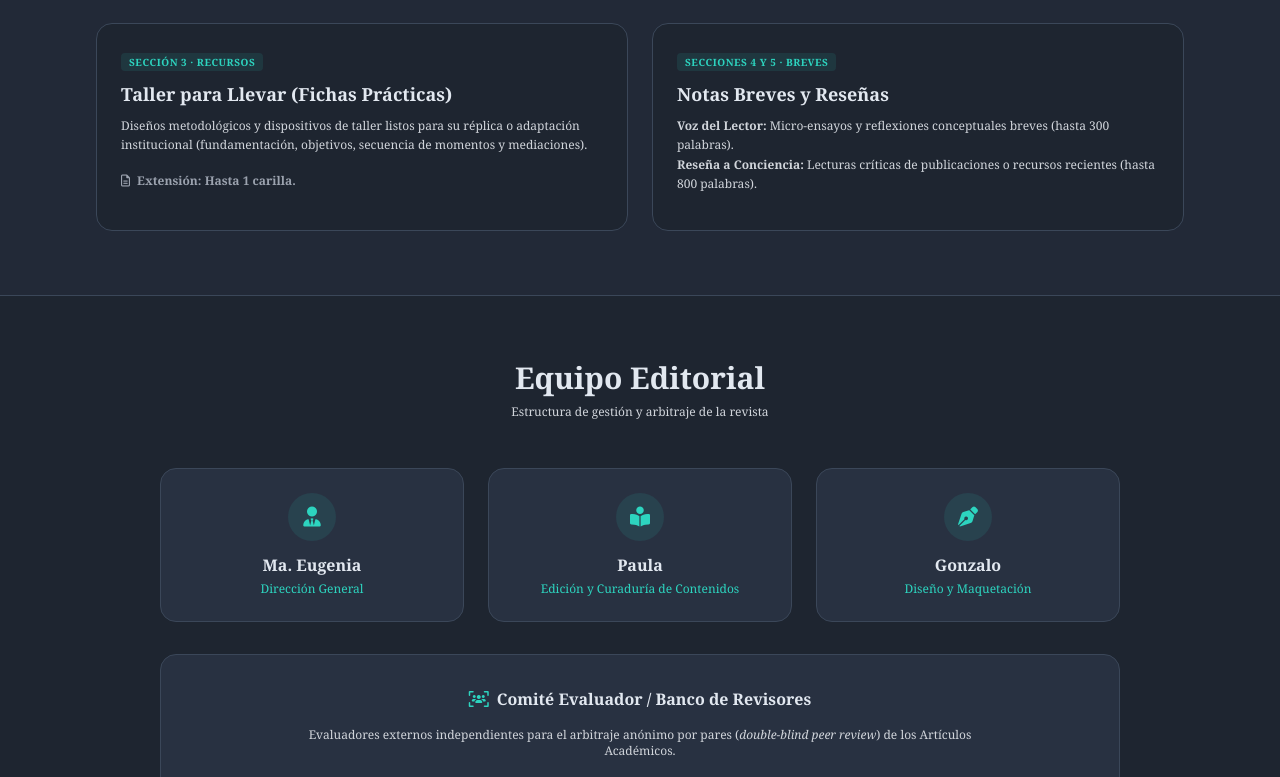
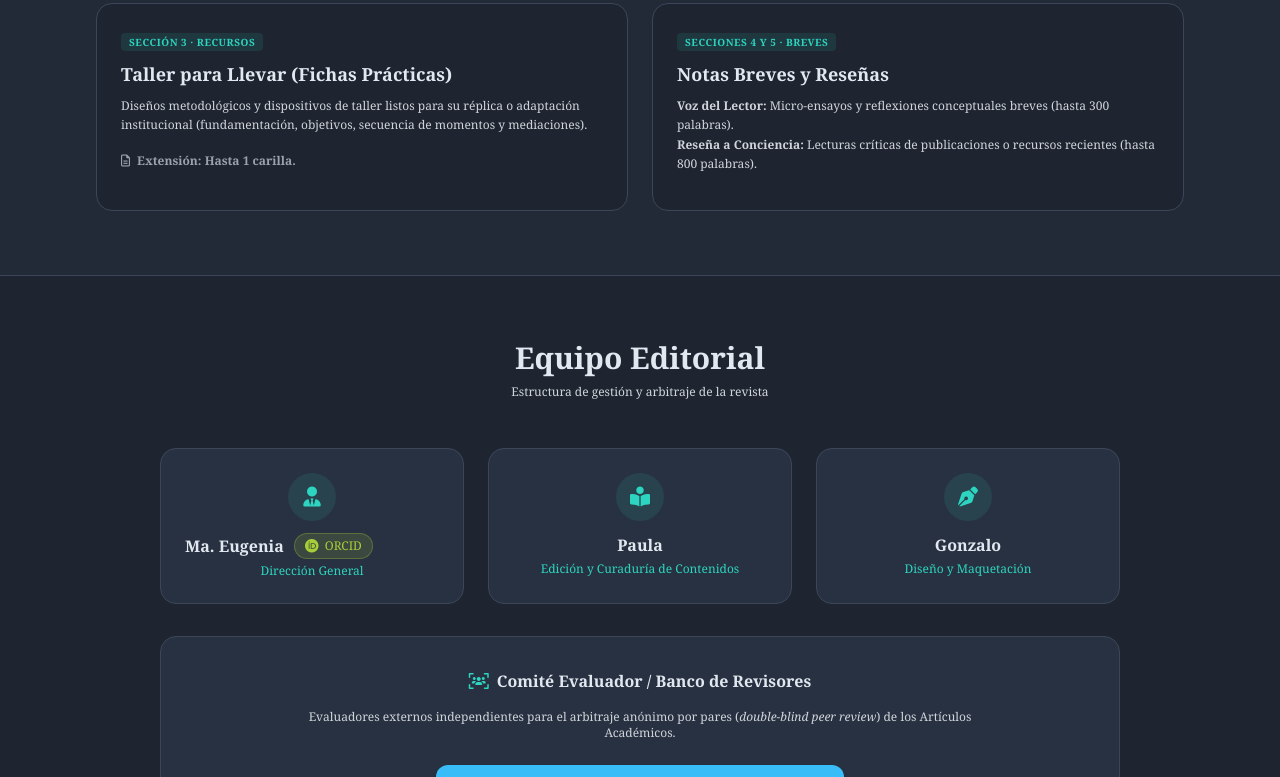
Before and after one commit to praxeiaccei-crypto/praxeia-web, a plain HTML site: page texo.html in a window 1280 px wide. Shown: the part 1842-2619 px from the top of the page. Drawn offline with nearby package versions, Linux system fonts and the light colour scheme.

Commit message:
Update texo.html

```diff
--- a/texo.html
+++ b/texo.html
@@ -133,7 +133,7 @@
       </blockquote>
 
       <p class="text-xs sm:text-sm text-gray-300 leading-relaxed mb-6">
-        El propósito central de <strong>TEXO</strong> radica en visibilizar, conceptualizar y jerarquizar las prácticas de aquellos educadores y formadores que operan en los márgenes de la gramática escolar tradicional, construyendo saberes prácticos situados que merecen circulación académica y debate riguroso.
+        El propósito central de <strong>TEXO</strong> radica en visibilizar y jerarquizar las prácticas de educadores y formadores que operan en los márgenes de la gramática escolar tradicional construyendo saberes prácticos situados que merecen circulación académica y debate riguroso.
       </p>
 
       <!-- DOSSIER TEMÁTICO -->
@@ -214,7 +214,17 @@
         <div class="w-12 h-12 rounded-full bg-praxeiaTurquoise/10 text-praxeiaTurquoise flex items-center justify-center text-xl mx-auto mb-3">
           <i class="fa-solid fa-user-tie"></i>
         </div>
-        <h3 class="text-base font-bold text-iceGray">Ma. Eugenia</h3>
+      <div class="flex items-center gap-2.5 flex-wrap">
+  <h3 class="text-base font-bold text-iceGray">Ma. Eugenia</h3>
+  <a href="https://orcid.org/0000-0003-1273-9649"
+     target="_blank"
+     rel="noopener noreferrer"
+     class="inline-flex items-center gap-1.5 px-2.5 py-0.5 rounded-full text-xs font-medium bg-[#A6CE39]/15 text-[#A6CE39] border border-[#A6CE39]/30 hover:bg-[#A6CE39] hover:text-slate-900 transition-all duration-300"
+     title="Ver perfil investigador en ORCID">
+    <i class="fa-brands fa-orcid text-sm"></i>
+    <span>ORCID</span>
+  </a>
+</div>
         <p class="text-xs text-praxeiaTurquoise mt-1">Dirección General</p>
       </div>
 
```
